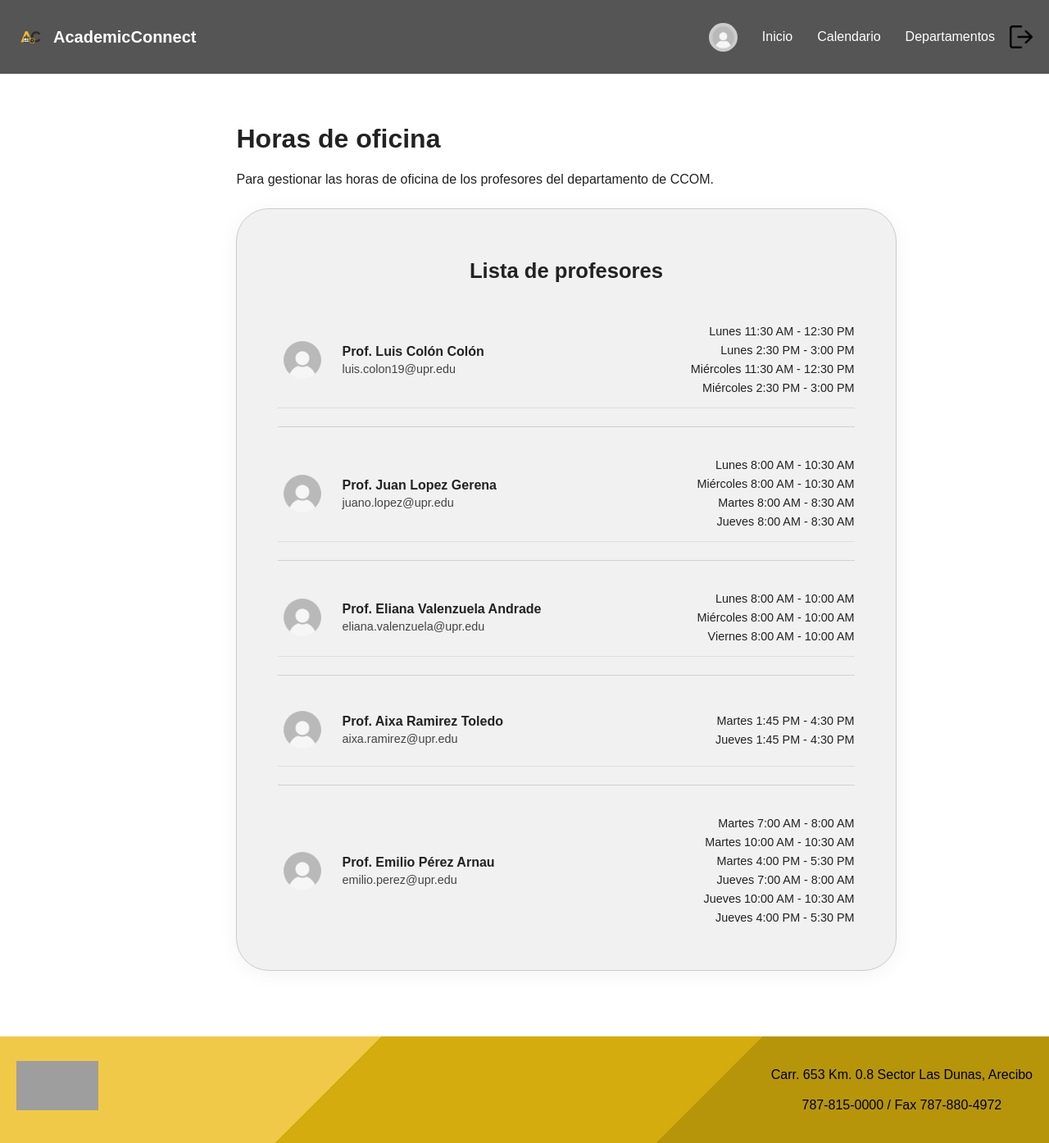
After one commit to Ddeclet/Software_project, a Flask app: page /departamentos/ccom in a window 1280 px wide. The commit adds this page. Shown: the whole page at 82% size. Run offline with Flask 3, Linux system fonts and the light colour scheme; the visitor is signed in with stand-in values (Sample User, id 1); grey boxes are pictures that could not be loaded.

Commit message:
Lista de profesores

```diff
--- a/app.py
+++ b/app.py
@@ -149,6 +149,39 @@ def horas():
         return redirect(url_for("login"))
     return render_template("horasDeOficina.html")
 
+@app.route("/departamentos/ccom")
+def departamento_ccom():
+
+    if not session.get("email"):
+        return redirect(url_for("login"))
+
+
+    ccom_prof_ids = [
+        "luis.colon19@upr.edu",
+        "juano.lopez@upr.edu",
+        "eliana.valenzuela@upr.edu",
+        "aixa.ramirez@upr.edu",
+        "emilio.perez@upr.edu",
+    ]
+
+    profesores = []
+    for pid in ccom_prof_ids:
+        nombre = PROFESSOR_NAMES.get(pid, pid)
+        horas_brutas = OFFICE_HOURS.get(pid, [])
+
+
+        horarios = []
+        for h in horas_brutas:
+            horarios.append(f"{h['day']} {h['start']} - {h['end']}")
+
+        profesores.append({
+            "nombre": f"Prof. {nombre}",
+            "email": pid,
+            "horarios": horarios
+        })
+
+    return render_template("departamento_ccom.html", profesores=profesores)
+
 @app.route("/editar_cuentas")
 def editar_cuentas():
     return render_template("editar_cuentas.html")
--- a/static/css/style.css
+++ b/static/css/style.css
@@ -427,7 +427,7 @@ a {
 }
 
 .logoAC-login {
-  width: 300px;   /* Ajusta el tamaño del logo */
+  width: 300px;
   height: auto;
   object-fit: contain;
   margin-top: -60px;
@@ -676,9 +676,9 @@ a {
 /* Logo superior izquierdo (superadmin) */
 .logo img,
 .logo-ac {
-  width: 70px;           /* tamaño ideal */
+  width: 70px;
   height: 70px;
-  object-fit: contain;   /* evita deformar */
+  object-fit: contain;
   display: block;
 }
 nav .profile-container {
@@ -726,7 +726,7 @@ nav .profile-img {
 /* que las cards clickeables ocupen el mismo ancho que antes */
 .cards-container .card-link {
   flex: 1;
-  display: flex;        /* para que el div.card se estire */
+  display: flex;
 }
 
 .cards-container .card-link .card {
@@ -737,7 +737,7 @@ nav .profile-img {
 .card-img {
   width: 70px;
   height: 70px;
-  object-fit: contain;   /* no deforma el icono */
+  object-fit: contain;
   display: block;
   margin-bottom: 15px;
 }
@@ -1101,7 +1101,7 @@ footer {
   margin: 0 auto 10px auto;
 }
 
-/* Modal (añadir calendario - superadmin) */
+
 .ac-hidden { display: none; }
 
 .ac-modal {
@@ -1132,7 +1132,7 @@ footer {
   margin-top: 18px;
 }
 
-/* Dropzone */
+
 .ac-dropzone {
   border: 2px dashed #d9d9d9;
   border-radius: 16px;
@@ -1152,7 +1152,7 @@ footer {
   background: #fff9e0;
 }
 
-/* Botones (añadir calendario - superadmin) */
+
 .ac-btn {
   border: none;
   border-radius: 10px;
@@ -1174,13 +1174,13 @@ footer {
   background: #efefef; color: #111;
 }
 
-/* ===== BOTONES CUADRADOS DEL INICIO ===== */
+
 .quick-actions {
   display: flex;
-  justify-content: center;     /* 🔹 centra horizontalmente */
-  align-items: center;         /* 🔹 centra verticalmente si hay más espacio */
-  gap: 60px;                   /* separa los botones */
-  margin: 40px auto;           /* centrado automático */
+  justify-content: center;
+  align-items: center;
+  gap: 60px;
+  margin: 40px auto;
 }
 
 .quick-card {
@@ -1194,7 +1194,7 @@ footer {
 .quick-card-box {
   width: 165px;
   height: 135px;
-  background: #e8be3f;          /* amarillo */
+  background: #e8be3f;
   border-radius: 26px;
   display: grid;
   place-items: center;
@@ -1218,10 +1218,362 @@ footer {
   text-align: center;
 }
 
-/* responsive chiquito */
+
 @media (max-width: 700px) {
   .quick-actions {
     flex-direction: column;
     gap: 30px;
   }
 }
+
+.ccom-box {
+  background: #f2f2f2;
+  border: 1px solid #d6d6d6;
+  border-radius: 26px;
+  padding: 30px 35px 25px;
+  margin-top: 25px;
+  box-shadow: 0 4px 14px rgba(0,0,0,0.05);
+}
+
+.ccom-box h3 {
+  text-align: center;
+  margin-bottom: 30px;
+  font-size: 1.3rem;
+}
+
+.ccom-row {
+  display: flex;
+  align-items: center;
+  justify-content: space-between;
+  border-bottom: 1px solid #ddd;
+  padding: 16px 0;
+  gap: 20px;
+}
+
+.ccom-row:last-child {
+  border-bottom: none;
+}
+
+.ccom-left {
+  display: flex;
+  align-items: center;
+  gap: 14px;
+}
+
+.ccom-avatar {
+  width: 46px;
+  height: 46px;
+  border-radius: 9999px;
+  background: #000;
+  display: grid;
+  place-items: center;
+  color: #fff;
+  font-size: 1.1rem;
+}
+
+.ccom-name {
+  font-weight: 700;
+  margin: 0;
+}
+
+.ccom-email {
+  margin: 2px 0 0 0;
+  font-size: 0.85rem;
+}
+
+.ccom-right {
+  text-align: right;
+}
+
+.ccom-hour {
+  margin: 0;
+  font-size: 0.9rem;
+}
+
+/* página de departamento (CCOM) */
+.ccom-main {
+  max-width: 1150px;
+  margin: 40px auto 60px;
+  padding: 0 30px;
+}
+
+.ccom-card {
+  background: #f2f2f2;
+  border: 1px solid #d7d7d7;
+  border-radius: 32px;
+  padding: 28px 32px 32px;
+  box-shadow: 0 5px 20px rgba(0,0,0,0.03);
+}
+
+.ccom-title {
+  text-align: center;
+  font-size: 1.4rem;
+  margin-bottom: 24px;
+}
+
+.ccom-row {
+  display: flex;
+  justify-content: space-between;
+  gap: 20px;
+  align-items: center;
+}
+
+.ccom-left {
+  display: flex;
+  gap: 14px;
+  align-items: center;
+}
+
+.ccom-avatar {
+  width: 58px;
+  height: 58px;
+  border-radius: 50%;
+  object-fit: cover;
+  background: #000;
+}
+
+.ccom-name {
+  font-weight: 700;
+  margin: 0;
+}
+
+.ccom-email {
+  margin: 2px 0 0 0;
+  font-size: 0.85rem;
+}
+
+.ccom-right {
+  text-align: right;
+  min-width: 260px;
+}
+
+.ccom-hour {
+  margin: 2px 0;
+  font-size: 0.9rem;
+}
+
+.ccom-divider {
+  border: none;
+  border-bottom: 1px solid #dcdcdc;
+  margin: 18px 0;
+}
+
+/* responsive */
+@media (max-width: 820px) {
+  .ccom-row {
+    flex-direction: column;
+    align-items: flex-start;
+  }
+  .ccom-right {
+    text-align: left;
+    min-width: 0;
+  }
+}
+
+.ccom-avatar {
+  width: 58px;
+  height: 58px;
+  border-radius: 50%;
+  object-fit: cover;
+  background: #f2f2f2;
+  border: none;
+  box-shadow: none;
+}
+
+/* ====== PÁGINA LISTA DE PROFESORES (CCOM) ====== */
+
+.ccom-page {
+  max-width: 1200px;
+  margin: 40px auto 70px;
+  padding: 0 30px;
+}
+
+.ccom-subtitle {
+  margin-top: 6px;
+  margin-bottom: 26px;
+}
+
+.ccom-box {
+  background: #eaeaea;
+  border: 1px solid #d5d5d5;
+  border-radius: 36px;
+  padding: 30px 40px 35px;
+  /* más ancho */
+  width: 100%;
+  box-shadow: 0 6px 25px rgba(0,0,0,0.03);
+}
+
+.ccom-title {
+  text-align: center;
+  margin-bottom: 28px;
+  font-size: 1.6rem;
+}
+
+.ccom-list {
+  display: flex;
+  flex-direction: column;
+  gap: 0;
+}
+
+.ccom-row {
+  display: grid;
+  grid-template-columns: 1.1fr 0.9fr;
+  align-items: center;
+  gap: 20px;
+  padding: 12px 0;
+}
+
+.ccom-left {
+  display: flex;
+  align-items: center;
+  gap: 16px;
+}
+
+.ccom-avatar {
+  width: 56px;
+  height: 56px;
+  border-radius: 50%;
+  object-fit: cover;
+  background: #fff;
+  border: none;
+}
+
+.ccom-info {
+  display: flex;
+  flex-direction: column;
+  gap: 2px;
+}
+
+.ccom-name {
+  font-weight: 600;
+}
+
+.ccom-email {
+  font-size: 0.85rem;
+  color: #333;
+}
+
+.ccom-right {
+  text-align: right;
+  display: flex;
+  flex-direction: column;
+  gap: 2px;
+}
+
+.ccom-hour {
+  font-size: 0.9rem;
+  white-space: nowrap;
+}
+
+.ccom-divider {
+  border: none;
+  border-top: 1px solid #d1d1d1;
+  margin: 10px 0 12px;
+}
+
+/* responsive */
+@media (max-width: 900px) {
+  .ccom-row {
+    grid-template-columns: 1fr;
+    align-items: flex-start;
+  }
+  .ccom-right {
+    text-align: left;
+  }
+}
+
+
+
+.ccom-page {
+  max-width: 1700px;
+  margin: 40px auto 80px;
+  padding: 0 40px;
+}
+
+.ccom-box {
+  background: #f1f1f1;
+  border: 1px solid #ccc;
+  border-radius: 40px;
+  padding: 40px 50px;
+  box-shadow: 0 4px 25px rgba(0,0,0,0.05);
+  width: 100%;
+}
+
+.ccom-title {
+  text-align: center;
+  font-size: 1.6rem;
+  font-weight: 600;
+  margin-bottom: 35px;
+}
+
+.ccom-list {
+  display: flex;
+  flex-direction: column;
+  gap: 10px;
+}
+
+.ccom-row {
+  display: grid;
+  grid-template-columns: 1.2fr 0.8fr;
+  align-items: center;
+  padding: 14px 0;
+}
+
+.ccom-left {
+  display: flex;
+  align-items: center;
+  gap: 18px;
+}
+
+.ccom-avatar {
+  width: 60px;
+  height: 60px;
+  border-radius: 50%;
+  object-fit: cover;
+  border: none;
+  background: transparent;
+  box-shadow: none;
+  outline: none;
+  filter: none;
+}
+
+.ccom-name {
+  font-weight: 600;
+  margin: 0;
+}
+
+.ccom-email {
+  font-size: 0.9rem;
+  color: #444;
+  margin: 2px 0 0 0;
+}
+
+.ccom-right {
+  text-align: right;
+  display: flex;
+  flex-direction: column;
+  gap: 3px;
+}
+
+.ccom-hour {
+  font-size: 0.9rem;
+  color: #222;
+  white-space: nowrap;
+}
+
+.ccom-divider {
+  border: none;
+  border-top: 1px solid #d1d1d1;
+  margin: 12px 0;
+}
+
+/* responsive */
+@media (max-width: 950px) {
+  .ccom-row {
+    grid-template-columns: 1fr;
+    align-items: flex-start;
+  }
+  .ccom-right {
+    text-align: left;
+  }
+}
--- /dev/null
+++ b/templates/departamento_ccom.html
@@ -0,0 +1,80 @@
+<!DOCTYPE html>
+<html lang="es">
+<head>
+  <meta charset="UTF-8">
+  <meta name="viewport" content="width=device-width, initial-scale=1.0">
+  <title>Horas de oficina - CCOM</title>
+  <link rel="stylesheet" href="{{ url_for('static', filename='css/style.css') }}">
+</head>
+<body>
+
+  <!-- barra superior (igual que las otras páginas) -->
+  <header>
+    <div class="logo">
+      <img src="{{ url_for('static', filename='images/logoAC.png') }}" alt="Logo">
+      <h1>AcademicConnect</h1>
+    </div>
+    <nav>
+      <div class="profile-icon">
+        <img src="{{ url_for('static', filename='images/perfil.png') }}" alt="Perfil" class="profile-img">
+      </div>
+      <a href="{{ url_for('index') }}">Inicio</a>
+      <a href="{{ url_for('calendario') }}">Calendario</a>
+      <a href="{{ url_for('horas') }}">Departamentos</a>
+      <a href="{{ url_for('logout') }}">
+        <img src="{{ url_for('static', filename='images/logout.png') }}" alt="Logout" class="logout-icon">
+      </a>
+    </nav>
+  </header>
+
+  <main class="ccom-page">
+    <h1>Horas de oficina</h1>
+    <p class="ccom-subtitle">
+      Para gestionar las horas de oficina de los profesores del departamento de CCOM.
+    </p>
+
+    <div class="ccom-box">
+      <h2 class="ccom-title">Lista de profesores</h2>
+
+      <div class="ccom-list">
+        {% for prof in profesores %}
+        <div class="ccom-row">
+          <!-- izquierda -->
+          <div class="ccom-left">
+            <img src="{{ url_for('static', filename='images/perfil.png') }}" alt="Foto" class="ccom-avatar">
+            <div class="ccom-info">
+              <p class="ccom-name">{{ prof.nombre }}</p>
+              <p class="ccom-email">{{ prof.email }}</p>
+            </div>
+          </div>
+
+          <!-- derecha -->
+          <div class="ccom-right">
+            {% for h in prof.horarios %}
+              <p class="ccom-hour">{{ h }}</p>
+            {% endfor %}
+          </div>
+        </div>
+        {% if not loop.last %}
+        <hr class="ccom-divider">
+        {% endif %}
+        {% endfor %}
+      </div>
+    </div>
+  </main>
+
+  <!-- footer opcional -->
+  <footer class="footer">
+    <div class="footer-content">
+      <div class="footer-logo">
+        <img src="{{ url_for('static', filename='images/Arecibo.png') }}" alt="">
+      </div>
+      <div class="footer-info">
+        <a href="https://upra.edu/contactenos/"><p id="location-link"><i class="fa-solid fa-location-dot icon"></i> Carr. 653 Km. 0.8 Sector Las Dunas, Arecibo</p></a>
+        <p><i class="fa-solid fa-phone icon"></i> 787-815-0000 / Fax 787-880-4972</p>
+      </div>
+    </div>
+  </footer>
+
+</body>
+</html>
```
Also changed, not shown: templates/horasDeOficina.html (+6 -27 lines), 1 other file.
